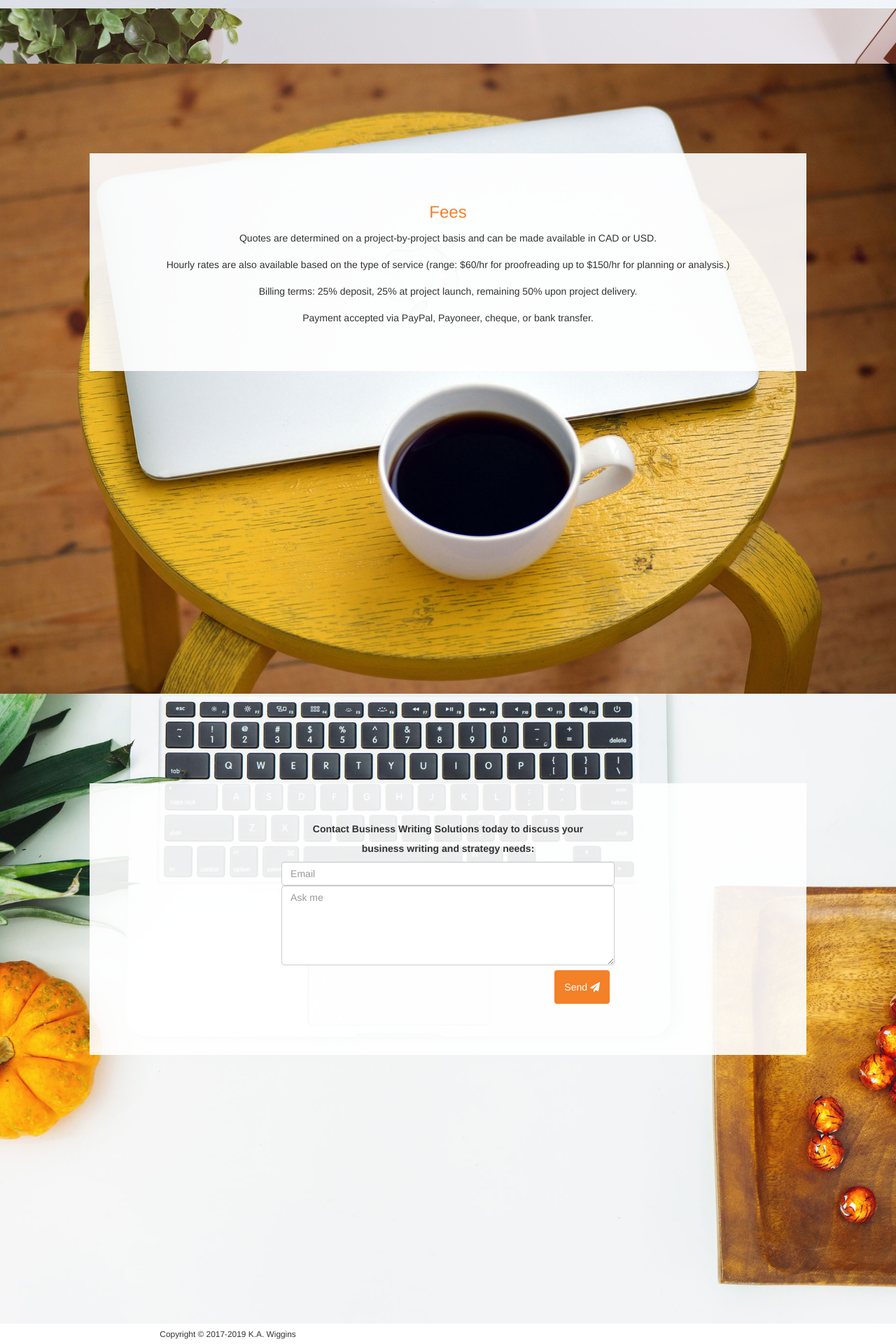
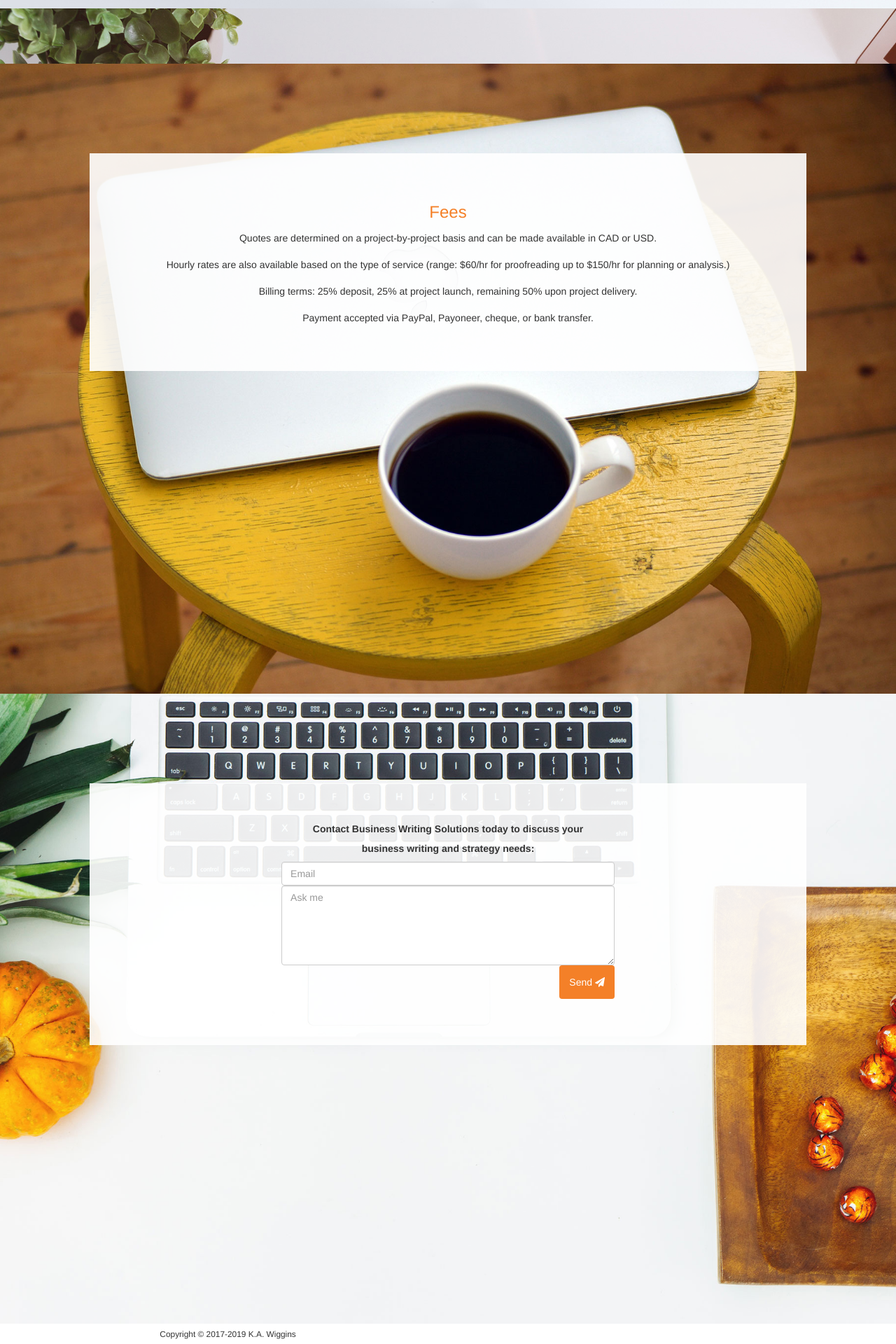
Before and after one commit to kaiewiggins/businesswriting, a Jekyll site: the page built from index.html, in a window 1280 px wide. Shown: the part 4002-5922 px from the top of the page at 70% size. Built offline with Jekyll 4.4.1, drawn with Linux system fonts in a browser that asks for light colours; nearby versions of some CDN libraries.

Commit message:
Update index.html

```diff
--- a/index.html
+++ b/index.html
@@ -334,7 +334,7 @@
 <div class="form-group">
     <input type="email" name="email" placeholder="Email" class="form-control">
   <textarea name="message" placeholder="Ask me" class="form-control" rows="5"></textarea>
-   <div align="right"> <button type="submit" class="btn btn-default" style="padding: 1em; margin: 0.5em; background-color: #f48028; border: none; color: white;">Send <i class="fa fa-send"></i></button>
+   <div align="right"> <button type="submit" class="btn btn-default" style="padding: 1em; background-color: #f48028; border: none; color: white;">Send <i class="fa fa-send"></i></button>
 	</div>  </div><!--end form group-->
 </form>
     </div><!--end col-sm-6-->
```
